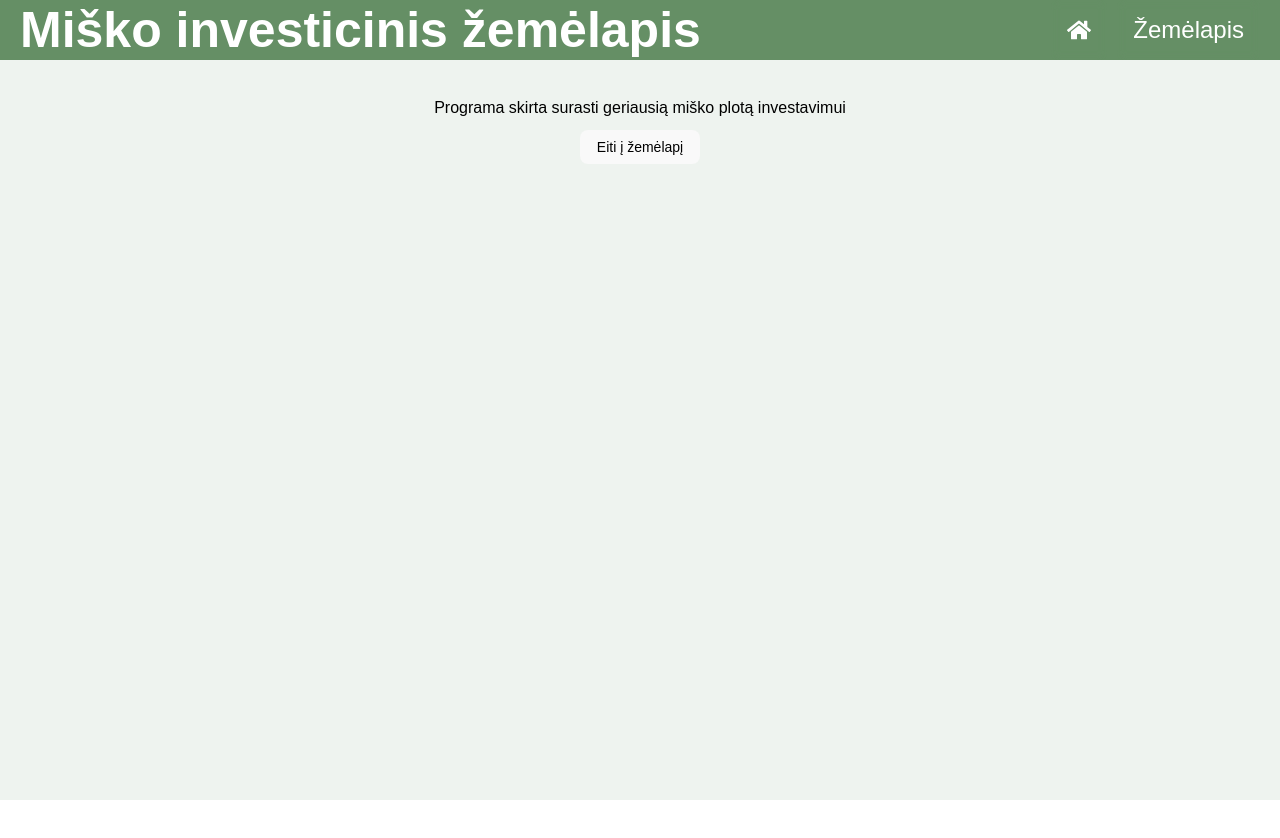
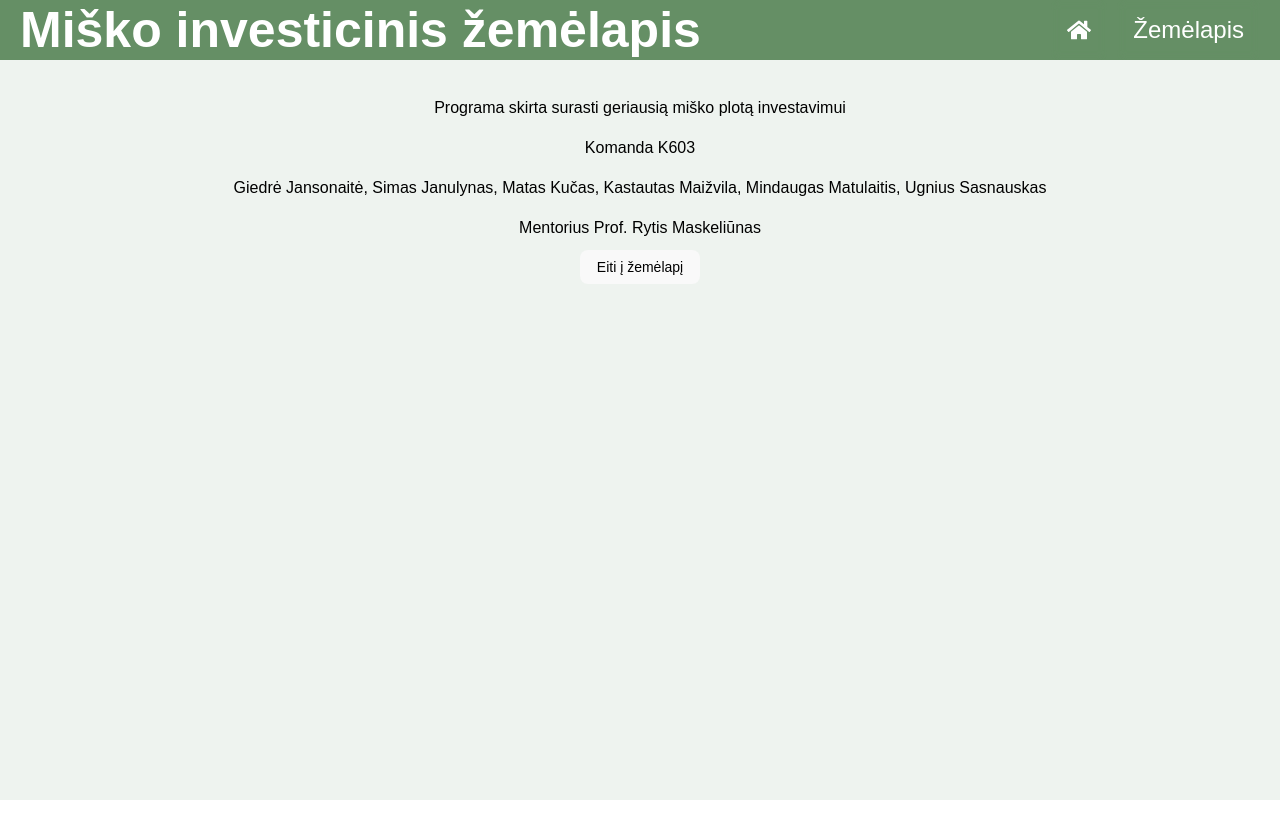
Before and after one commit to Kiranamus/Misko-Produktas, a React app in the folder frontend/: page / in a window 1280 px wide. Shown: the top 838 px of the page. Built offline with nearby package versions, Linux system fonts and the light colour scheme; the HTML template or start-up script is replaced by a standard one; what proj4 would draw is missing.

Commit message:
front page
page

```diff
--- a/frontend/src/pages/Home.jsx
+++ b/frontend/src/pages/Home.jsx
@@ -11,6 +11,24 @@ export default function Home() {
         <p>
           Programa skirta surasti geriausią miško plotą investavimui
         </p>
+
+        <p>
+          Komanda K603
+        </p>
+
+        <p>
+          Giedrė Jansonaitė,
+          Simas Janulynas,
+          Matas Kučas,
+          Kastautas Maižvila,
+          Mindaugas Matulaitis,
+          Ugnius Sasnauskas
+        </p>
+
+        <p>
+          Mentorius
+          Prof. Rytis Maskeliūnas
+        </p>
       </div>
 
 
```
